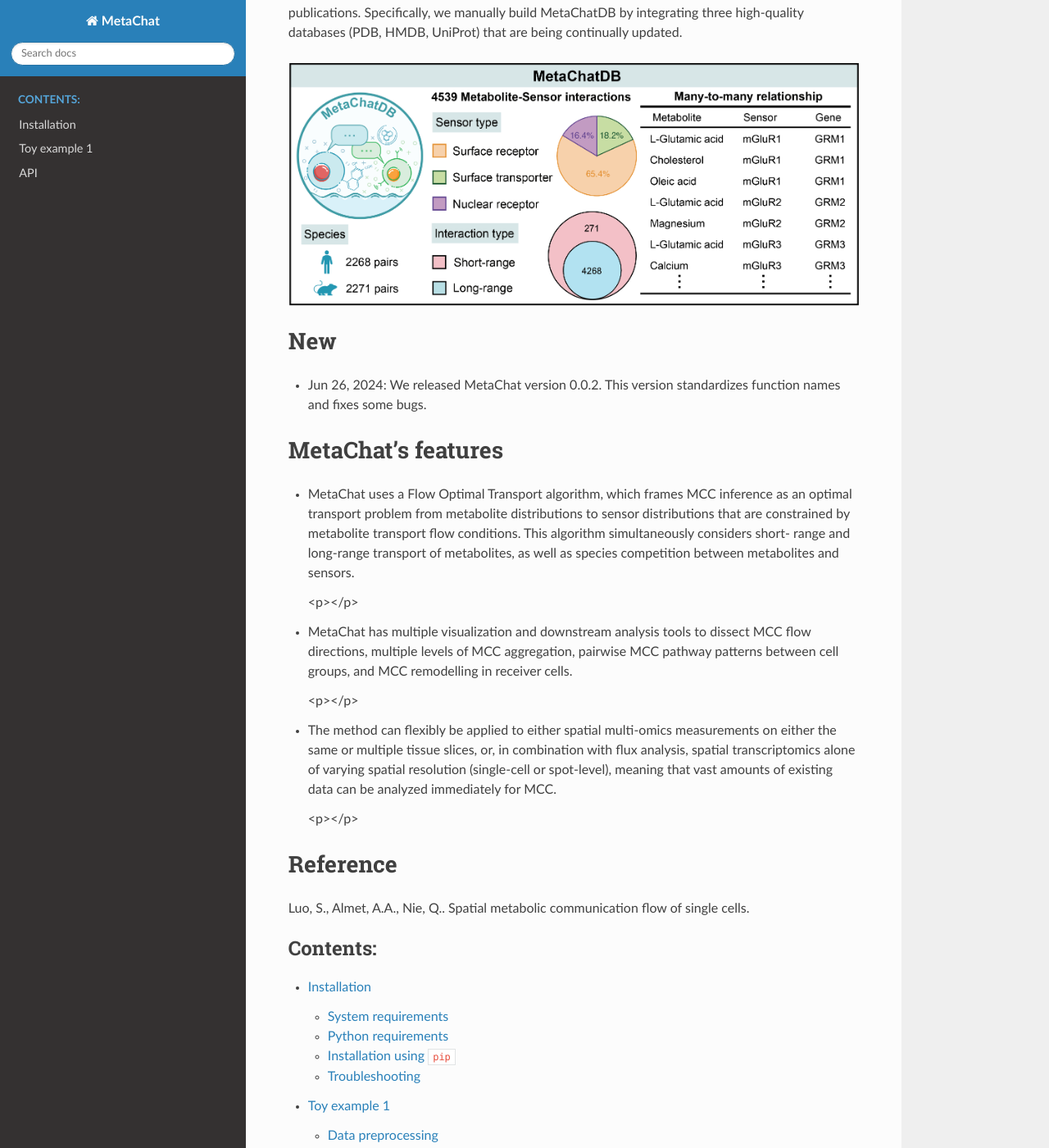
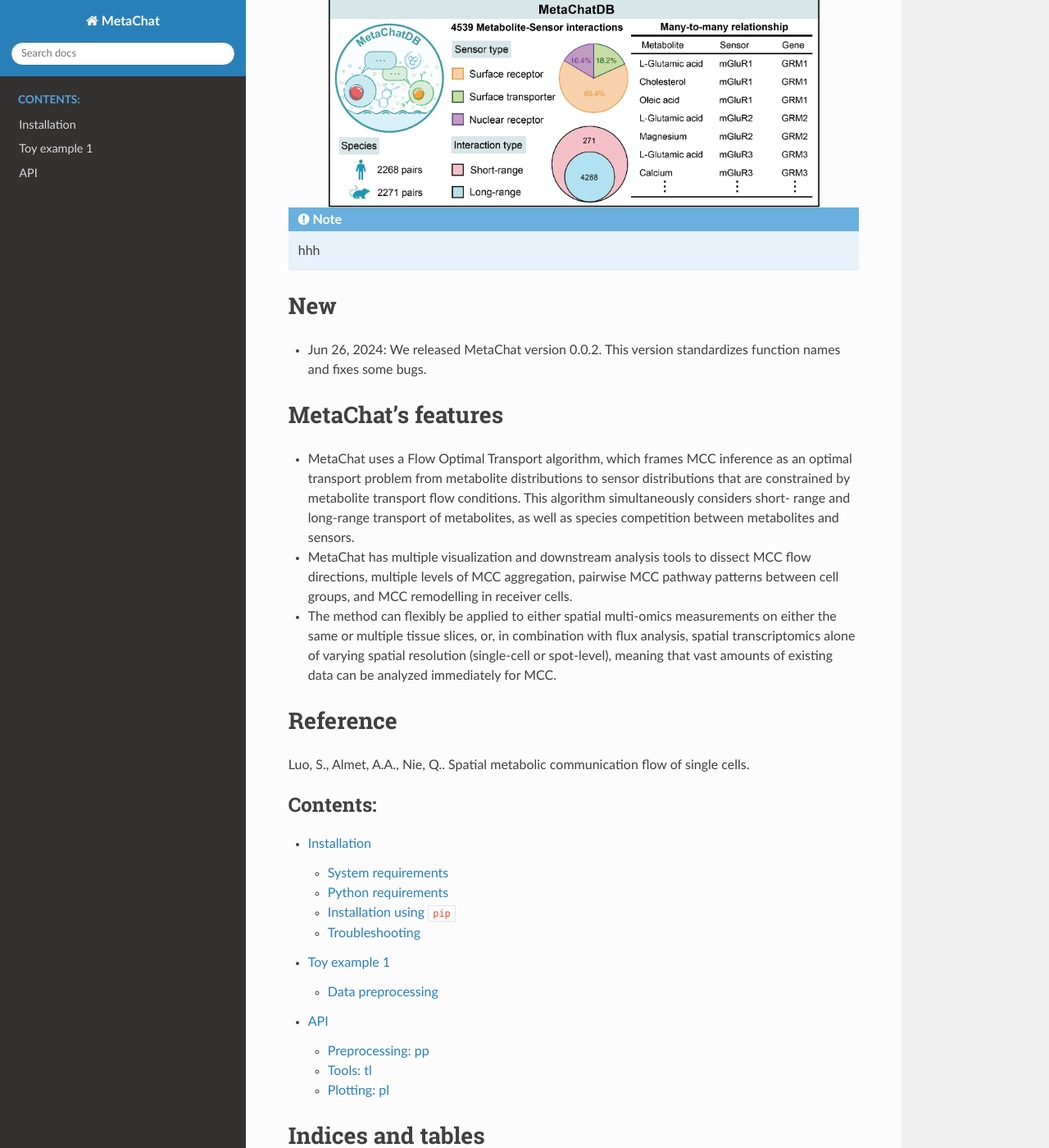
Before and after one commit to SonghaoLuo/MetaChat, a Sphinx documentation site: the page built from docs/index.rst, in a window 1280 px wide and 1400 px high, scrolled down 1055 px. Shown: the whole window at 82% size. Built offline with Sphinx 7.4.7 and the Read the Docs theme 2.0.0, drawn with Linux system fonts in a browser that asks for light colours; pages that are not in the unit, such as notebooks, are missing from menus.

Commit message:
Upload files

```diff
--- a/docs/index.rst
+++ b/docs/index.rst
@@ -36,6 +36,8 @@
 through extracellular space, or over long-range distances via the bloodstream and the cerebrospinal fluid (CSF).
 
 .. image:: image/metabolic_cell_communication.png
+   :width: 600px
+   :align: center
    :alt: Metabolic cell communication
 
 MetaChatDB
@@ -46,7 +48,12 @@
 build MetaChatDB by integrating three high-quality databases (PDB, HMDB, UniProt) that are being continually updated.
 
 .. image:: image/metachat_db.png
+   :width: 600px
+   :align: center
    :alt: MetaChatDB
+
+.. note::
+   hhh
 
 New
 ===
@@ -61,18 +68,13 @@
   algorithm simultaneously considers short- range and long-range transport of metabolites, as well as species competition
   between metabolites and sensors.
 
-  <p></p>
-
 - MetaChat has multiple visualization and downstream analysis tools to dissect MCC flow directions, multiple levels of MCC
   aggregation, pairwise MCC pathway patterns between cell groups, and MCC remodelling in receiver cells.
-
-  <p></p>
 
 - The method can flexibly be applied to either spatial multi-omics measurements on either the same or multiple tissue slices,
   or, in combination with flux analysis, spatial transcriptomics alone of varying spatial resolution (single-cell or spot-level),
   meaning that vast amounts of existing data can be analyzed immediately for MCC.
 
-  <p></p>
 
 Reference
 =========
```
Also changed, not shown: 5 other files.
